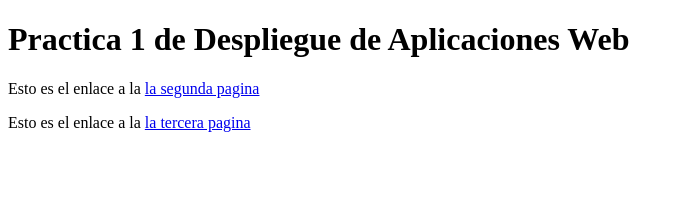
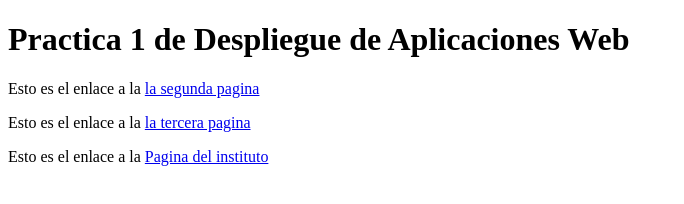
Before and after one commit to ycharrouf/PaginaWeb, a plain HTML site: page index.html in a window 1280 px wide. Shown: the whole page, without its empty margins (0-684 px from the left). Drawn offline with Linux system fonts and the light colour scheme.

Commit message:
Pestaña nueva

```diff
--- a/index.html
+++ b/index.html
@@ -9,5 +9,6 @@
     <h1>Practica 1 de Despliegue de Aplicaciones Web</h1>
     <p>Esto es el enlace a la <a href="./pages/page2.html">la segunda pagina</a></p>
     <p>Esto es el enlace a la <a href="./pages/page3.html">la tercera pagina</a></p>
+    <p>Esto es el enlace a la <a href="https://fjburgos.es" target="_blank">Pagina del instituto</a></p>
 </body>
 </html>
```
